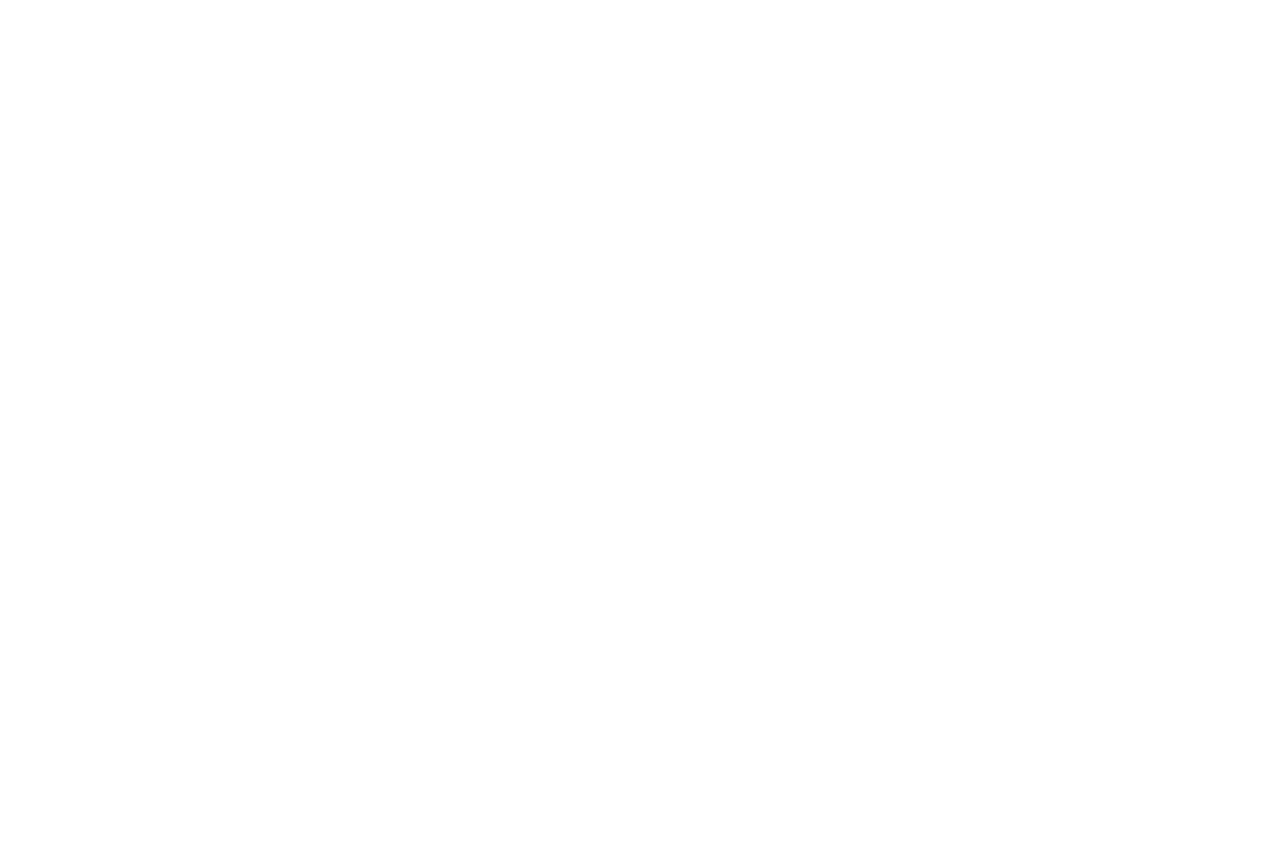
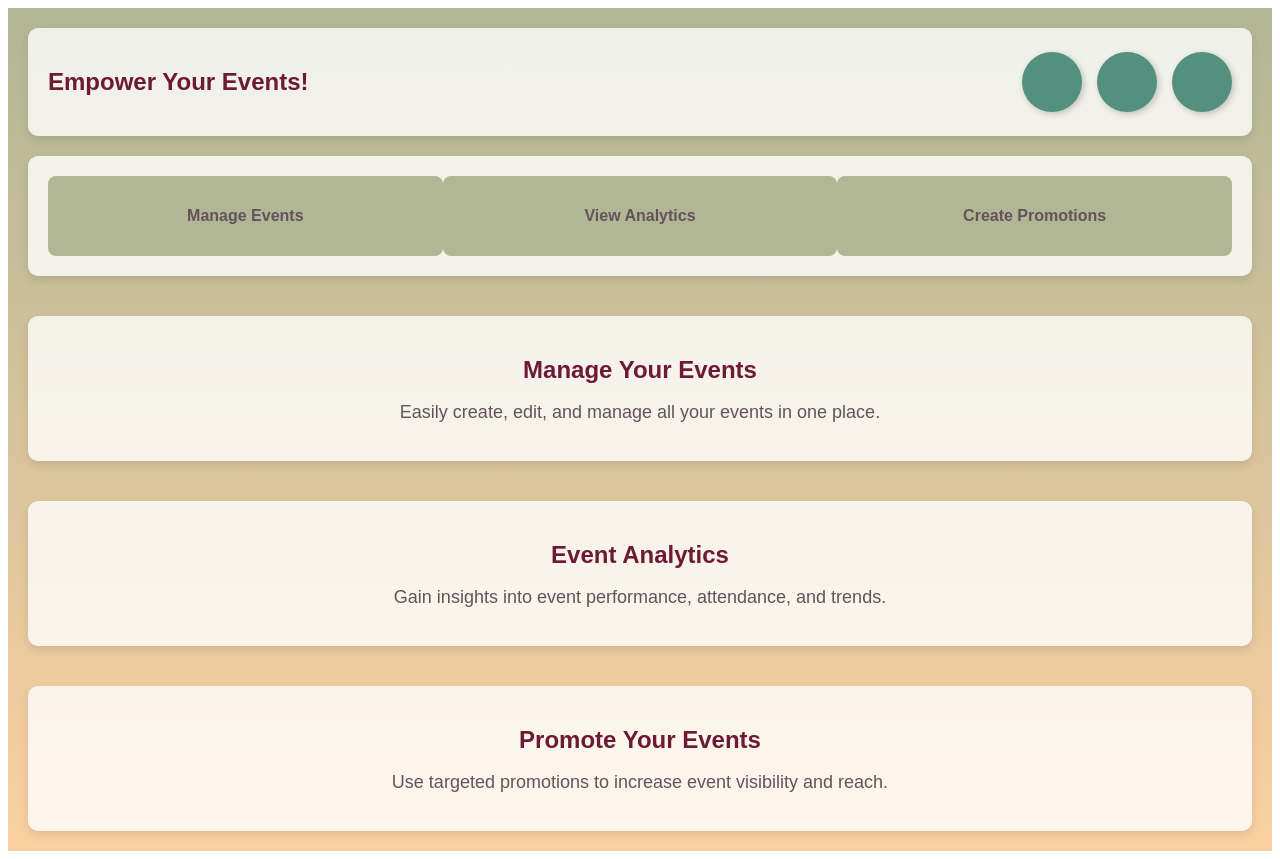
Before and after one commit to aymanmhd/SOEN343_Project_W25, a React (Create React App) app in the folder frontend/: page /dashboardOrganizers in a window 1280 px wide. Before the commit this address had no page. Before the commit the page ends 800 px from the top, so only its background shows below. Built offline with nearby package versions, Linux system fonts and the light colour scheme.

Commit message:
Updated Dashboard for organizers and admin

```diff
--- a/frontend/src/App.js
+++ b/frontend/src/App.js
@@ -6,6 +6,8 @@ import HomePage from "./pages/HomePage";
 import LoginPage from "./pages/LoginPage";
 import SignUpPage from "./pages/SignUpPage";
 import DashboardAttendees from "./pages/DashboardAttendees";
+import DashboardOrganizers from "./pages/DashboardOrganizers";
+import DashboardAdmin from "./pages/DashboardAdmin";
 
 function App() {
   return (
@@ -27,6 +29,9 @@ function AppContent() {
         <Route path="/login" element={<LoginPage />} />
         <Route path="/signup" element={<SignUpPage />} />
         <Route path="/dashboardAttendees" element={<DashboardAttendees />} />
+        <Route path="/dashboardOrganizers" element={<DashboardOrganizers />} />
+        <Route path="/dashboardAdmin" element={<DashboardAdmin />} />
+
       </Routes>
 
       {location.pathname === "/" && <Footer />} {/* Show Footer only on HomePage */}
--- a/frontend/src/pages/DashboardAdmin.jsx
+++ b/frontend/src/pages/DashboardAdmin.jsx
@@ -1,82 +1,54 @@
-import React, { useState } from "react";
-import { useNavigate } from "react-router-dom";
+import React, { useRef } from "react";
 import "../styles/DashboardAdmin.css";
 
 const DashboardAdmin = () => {
-  const navigate = useNavigate();
+  // References to sections
+  const userManagementRef = useRef(null);
+  const systemManagementRef = useRef(null);
+
+  // Scroll to a section smoothly
+  const scrollToSection = (ref) => {
+    ref.current?.scrollIntoView({ behavior: "smooth", block: "start" });
+  };
 
   return (
-    <div className="login-container">
-      {/* Left Section */}
-      <div className="login-left-section">
-        <h2 className="login-title">Login to Your Account</h2>
-
-        <div className="login-social-icons">
-          <a
-            href="https://www.facebook.com"
-            target="_blank"
-            rel="noopener noreferrer"
-            className="icon-circle"
-          >
-            <i className="fab fa-facebook-f"></i>
-          </a>
-          <a
-            href="https://www.google.com"
-            target="_blank"
-            rel="noopener noreferrer"
-            className="icon-circle"
-          >
-            <i className="fab fa-google"></i>
-          </a>
-          <a
-            href="https://www.linkedin.com"
-            target="_blank"
-            rel="noopener noreferrer"
-            className="icon-circle"
-          >
-            <i className="fab fa-linkedin-in"></i>
-          </a>
+    <div className="dashboard-container">
+      {/* Top Section */}
+      <div className="top-section">
+        <div className="slogan-section">
+          <h2 className="slogan-text">Admin Control Panel</h2>
         </div>
-
-        <p className="login-or-text">or use your email:</p>
-
-        <div className="login-input-container">
-          <div className="login-input-wrapper">
-            <i className="fas fa-envelope input-icon"></i>
-            <input type="email" placeholder="Email" className="login-input" />
-          </div>
-          <div className="login-input-wrapper">
-            <i className="fas fa-lock input-icon"></i>
-            <input
-
-              placeholder="Password"
-              className="login-input"
-            />
-            <span
-              className="login-eye-icon"
-
-            >
-
-            </span>
-          </div>
+        <div className="profile-section">
+          <div className="profile-box"></div>
+          <div className="profile-box"></div>
+          <div className="profile-box"></div>
         </div>
-
-        <p className="forgot-password">Forgot your password?</p>
-
-        <button className="btn-sign-in">SIGN IN</button>
       </div>
 
-      <div className="login-divider"></div>
+      {/* Middle Section - Summary with Clickable Cards */}
+      <div className="summary-section">
+        <div className="summary-card" onClick={() => scrollToSection(userManagementRef)}>
+          <p>Manage Users</p>
+        </div>
+        <div className="summary-card" onClick={() => scrollToSection(systemManagementRef)}>
+          <p>Manage System</p>
+        </div>
+      </div>
 
-      {/* Right Section */}
-      <div className="login-right-section">
-        <h1 className="signup-title">New Here?</h1>
-        <h2 className="signup-text">
-          Sign up and discover a great amount of educational events!
-        </h2>
-        <button className="btn-sign-up" onClick={() => navigate("/signup")}>
-          SIGN UP
-        </button>
+      {/* Section - User Management */}
+      <div className="section-container" ref={userManagementRef}>
+        <h2 className="section-title">User Management</h2>
+        <p className="section-description">
+          Oversee user accounts, permissions, and security settings.
+        </p>
+      </div>
+
+      {/* Section - System Management */}
+      <div className="section-container" ref={systemManagementRef}>
+        <h2 className="section-title">System Management</h2>
+        <p className="section-description">
+          Configure system settings, security, and maintenance tools.
+        </p>
       </div>
     </div>
   );
--- a/frontend/src/pages/DashboardOrganizers.jsx
+++ b/frontend/src/pages/DashboardOrganizers.jsx
@@ -1,82 +1,66 @@
-import React, { useState } from "react";
-import { useNavigate } from "react-router-dom";
+import React, { useRef } from "react";
 import "../styles/DashboardOrganizers.css";
 
 const DashboardOrganizers = () => {
-  const navigate = useNavigate();
+  // References to sections
+  const manageEventsRef = useRef(null);
+  const analyticsRef = useRef(null);
+  const promotionsRef = useRef(null);
+
+  // Scroll to a section smoothly
+  const scrollToSection = (ref) => {
+    ref.current?.scrollIntoView({ behavior: "smooth", block: "start" });
+  };
 
   return (
-    <div className="login-container">
-      {/* Left Section */}
-      <div className="login-left-section">
-        <h2 className="login-title">Login to Your Account</h2>
-
-        <div className="login-social-icons">
-          <a
-            href="https://www.facebook.com"
-            target="_blank"
-            rel="noopener noreferrer"
-            className="icon-circle"
-          >
-            <i className="fab fa-facebook-f"></i>
-          </a>
-          <a
-            href="https://www.google.com"
-            target="_blank"
-            rel="noopener noreferrer"
-            className="icon-circle"
-          >
-            <i className="fab fa-google"></i>
-          </a>
-          <a
-            href="https://www.linkedin.com"
-            target="_blank"
-            rel="noopener noreferrer"
-            className="icon-circle"
-          >
-            <i className="fab fa-linkedin-in"></i>
-          </a>
+    <div className="dashboard-container">
+      {/* Top Section */}
+      <div className="top-section">
+        <div className="slogan-section">
+          <h2 className="slogan-text">Empower Your Events!</h2>
         </div>
-
-        <p className="login-or-text">or use your email:</p>
-
-        <div className="login-input-container">
-          <div className="login-input-wrapper">
-            <i className="fas fa-envelope input-icon"></i>
-            <input type="email" placeholder="Email" className="login-input" />
-          </div>
-          <div className="login-input-wrapper">
-            <i className="fas fa-lock input-icon"></i>
-            <input
-
-              placeholder="Password"
-              className="login-input"
-            />
-            <span
-              className="login-eye-icon"
-
-            >
-
-            </span>
-          </div>
+        <div className="profile-section">
+          <div className="profile-box"></div>
+          <div className="profile-box"></div>
+          <div className="profile-box"></div>
         </div>
-
-        <p className="forgot-password">Forgot your password?</p>
-
-        <button className="btn-sign-in">SIGN IN</button>
       </div>
 
-      <div className="login-divider"></div>
+      {/* Middle Section - Summary with Clickable Cards */}
+      <div className="summary-section">
+        <div className="summary-card" onClick={() => scrollToSection(manageEventsRef)}>
+          <p>Manage Events</p>
+        </div>
+        <div className="summary-card" onClick={() => scrollToSection(analyticsRef)}>
+          <p>View Analytics</p>
+        </div>
+        <div className="summary-card" onClick={() => scrollToSection(promotionsRef)}>
+          <p>Create Promotions</p>
+        </div>
+      </div>
 
-      {/* Right Section */}
-      <div className="login-right-section">
-        <h1 className="signup-title">New Here?</h1>
-        <h2 className="signup-text">
-          Sign up and discover a great amount of educational events!
-        </h2>
-        <button className="btn-sign-up" onClick={() => navigate("/signup")}>
-          SIGN UP
-        </button>
+      {/* Section - Manage Events */}
+      <div className="section-container" ref={manageEventsRef}>
+        <h2 className="section-title">Manage Your Events</h2>
+        <p className="section-description">
+          Easily create, edit, and manage all your events in one place.
+        </p>
+      </div>
+
+      {/* Section - View Analytics */}
+      <div className="section-container" ref={analyticsRef}>
+        <h2 className="section-title">Event Analytics</h2>
+        <p className="section-description">
+          Gain insights into event performance, attendance, and trends.
+        </p>
+      </div>
+
+      {/* Section - Create Promotions */}
+      <div className="section-container" ref={promotionsRef}>
+        <h2 className="section-title">Promote Your Events</h2>
+        <p className="section-description">
+          Use targeted promotions to increase event visibility and reach.
+        </p>
       </div>
     </div>
   );
--- a/frontend/src/styles/DashboardAdmin.css
+++ b/frontend/src/styles/DashboardAdmin.css
@@ -0,0 +1,93 @@
+/* General Page Styling */
+.dashboard-container {
+    background: linear-gradient(to bottom, #B1B695, #FCD0A1);
+    min-height: 100vh;
+    padding: 20px;
+    font-family: "Arial", sans-serif;
+  }
+
+  /* Top Section */
+  .top-section {
+    display: flex;
+    align-items: center;
+    justify-content: space-between;
+    padding: 20px;
+    background: rgba(255, 255, 255, 0.8);
+    border-radius: 10px;
+    box-shadow: 0px 4px 8px rgba(0, 0, 0, 0.1);
+  }
+
+  .slogan-section {
+    width: 30%;
+  }
+
+  .slogan-text {
+    font-size: 24px;
+    font-weight: bold;
+    color: #6D1A36;
+  }
+
+  .profile-section {
+    width: 70%;
+    display: flex;
+    justify-content: flex-end;
+    gap: 15px;
+  }
+
+  .profile-box {
+    width: 60px;
+    height: 60px;
+    border-radius: 50%;
+    background-color: #53917E;
+    box-shadow: 2px 2px 6px rgba(0, 0, 0, 0.2);
+  }
+
+  /* Middle Section (Summary) */
+  .summary-section {
+    display: flex;
+    justify-content: space-around;
+    margin-top: 20px;
+    padding: 20px;
+    background: rgba(255, 255, 255, 0.8);
+    border-radius: 10px;
+    box-shadow: 0px 4px 8px rgba(0, 0, 0, 0.1);
+  }
+
+  .summary-card {
+    background-color: #B1B695;
+    padding: 15px;
+    border-radius: 8px;
+    width: 45%;
+    text-align: center;
+    color: #63535B;
+    font-weight: bold;
+    transition: transform 0.2s ease-in-out, background-color 0.2s ease-in-out;
+    cursor: pointer;
+  }
+
+  .summary-card:hover {
+    transform: scale(1.05);
+    background-color: #6D1A36;
+    color: #fff;
+  }
+
+  /* Section Styling */
+  .section-container {
+    margin-top: 40px;
+    padding: 20px;
+    background: rgba(255, 255, 255, 0.8);
+    border-radius: 10px;
+    text-align: center;
+    box-shadow: 0px 4px 8px rgba(0, 0, 0, 0.1);
+  }
+
+  .section-title {
+    font-size: 24px;
+    font-weight: bold;
+    color: #6D1A36;
+  }
+
+  .section-description {
+    font-size: 18px;
+    color: #63535B;
+  }
--- a/frontend/src/styles/DashboardOrganizers.css
+++ b/frontend/src/styles/DashboardOrganizers.css
@@ -0,0 +1,93 @@
+/* General Page Styling */
+.dashboard-container {
+    background: linear-gradient(to bottom, #B1B695, #FCD0A1);
+    min-height: 100vh;
+    padding: 20px;
+    font-family: "Arial", sans-serif;
+  }
+
+  /* Top Section */
+  .top-section {
+    display: flex;
+    align-items: center;
+    justify-content: space-between;
+    padding: 20px;
+    background: rgba(255, 255, 255, 0.8);
+    border-radius: 10px;
+    box-shadow: 0px 4px 8px rgba(0, 0, 0, 0.1);
+  }
+
+  .slogan-section {
+    width: 30%;
+  }
+
+  .slogan-text {
+    font-size: 24px;
+    font-weight: bold;
+    color: #6D1A36;
+  }
+
+  .profile-section {
+    width: 70%;
+    display: flex;
+    justify-content: flex-end;
+    gap: 15px;
+  }
+
+  .profile-box {
+    width: 60px;
+    height: 60px;
+    border-radius: 50%;
+    background-color: #53917E;
+    box-shadow: 2px 2px 6px rgba(0, 0, 0, 0.2);
+  }
+
+  /* Middle Section (Summary) */
+  .summary-section {
+    display: flex;
+    justify-content: space-around;
+    margin-top: 20px;
+    padding: 20px;
+    background: rgba(255, 255, 255, 0.8);
+    border-radius: 10px;
+    box-shadow: 0px 4px 8px rgba(0, 0, 0, 0.1);
+  }
+
+  .summary-card {
+    background-color: #B1B695;
+    padding: 15px;
+    border-radius: 8px;
+    width: 30%;
+    text-align: center;
+    color: #63535B;
+    font-weight: bold;
+    transition: transform 0.2s ease-in-out, background-color 0.2s ease-in-out;
+    cursor: pointer;
+  }
+
+  .summary-card:hover {
+    transform: scale(1.05);
+    background-color: #6D1A36;
+    color: #fff;
+  }
+
+  /* Section Styling */
+  .section-container {
+    margin-top: 40px;
+    padding: 20px;
+    background: rgba(255, 255, 255, 0.8);
+    border-radius: 10px;
+    text-align: center;
+    box-shadow: 0px 4px 8px rgba(0, 0, 0, 0.1);
+  }
+
+  .section-title {
+    font-size: 24px;
+    font-weight: bold;
+    color: #6D1A36;
+  }
+
+  .section-description {
+    font-size: 18px;
+    color: #63535B;
+  }
```
